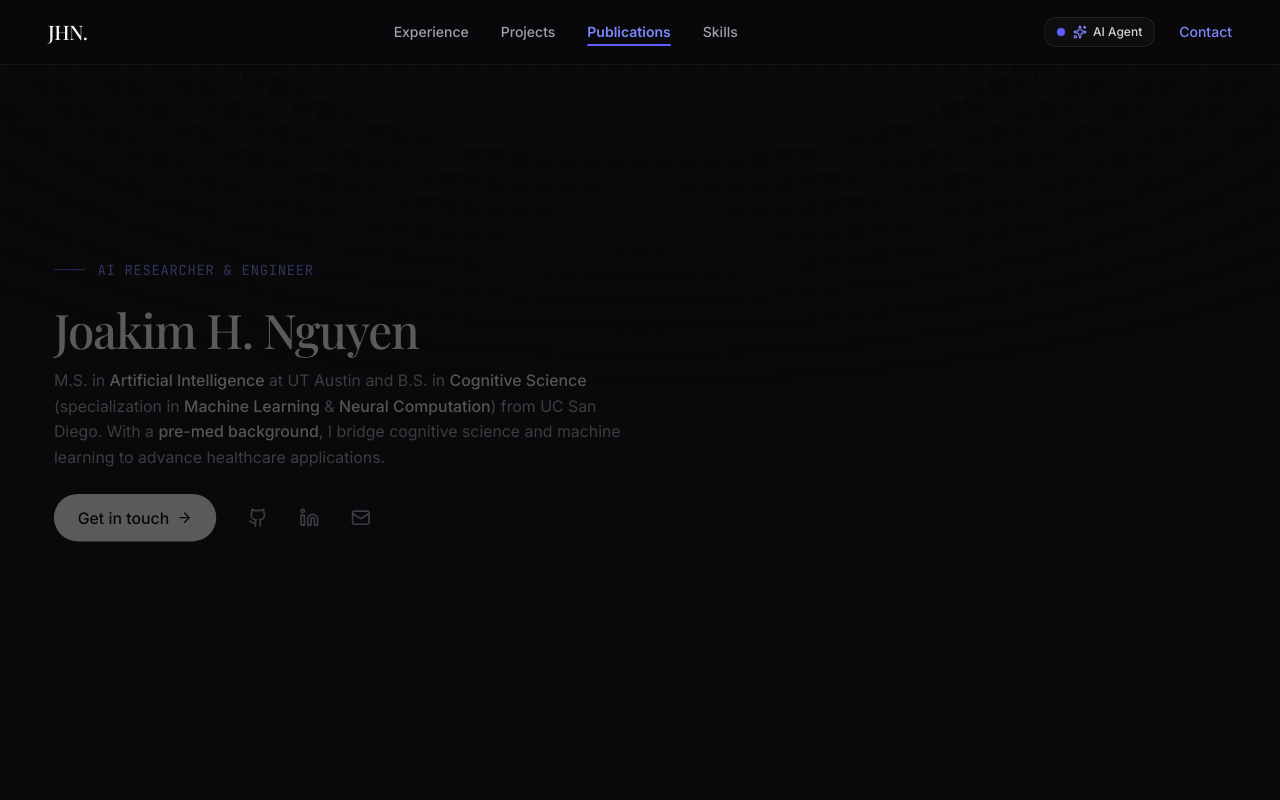
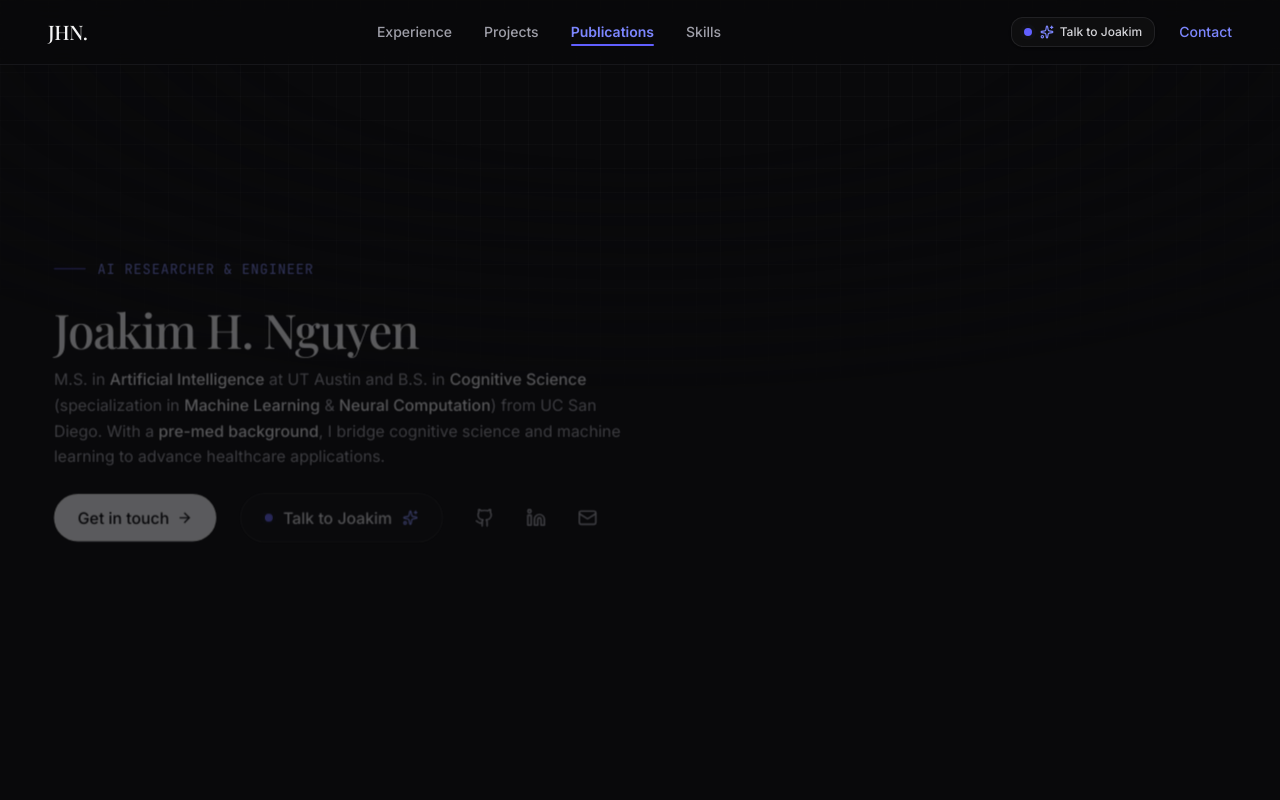
Before and after one commit to joakimawesome/joakimawesome.github.io, a Next.js app: page / in a window 1280 px wide. Shown: the top 800 px of the page. Built offline with nearby package versions, Linux system fonts and the light colour scheme; a web font is replaced by a local one.

Commit message:
Rename AI agent and add entry points across UI

```diff
--- a/app/page.tsx
+++ b/app/page.tsx
@@ -49,7 +49,7 @@ export default function Home() {
             <>
               <main className="max-w-7xl mx-auto px-6 md:px-12 flex flex-col gap-8">
                 <FocusSection id="hero" isActive={activeSection === 'hero'}>
-                  <Hero />
+                  <Hero onTalkToJoakim={() => handleToggleChatMode(true)} />
                 </FocusSection>
 
                 <FocusSection id="experience" isActive={activeSection === 'experience'}>
@@ -68,7 +68,7 @@ export default function Home() {
                   <Skills />
                 </FocusSection>
               </main>
-              <Footer />
+              <Footer onTalkToJoakim={() => handleToggleChatMode(true)} />
             </>
           )
         )}
--- a/components/footer.tsx
+++ b/components/footer.tsx
@@ -1,12 +1,29 @@
-import { Github, Linkedin, Mail } from 'lucide-react';
+import { Github, Linkedin, Mail, Sparkles } from 'lucide-react';
 
-export default function Footer() {
+interface FooterProps {
+  onTalkToJoakim?: () => void;
+}
+
+export default function Footer({ onTalkToJoakim }: FooterProps) {
   return (
     <footer id="contact" className="py-12 border-t border-zinc-800/50 mt-24">
       <div className="max-w-7xl mx-auto px-6 md:px-12 flex flex-col md:flex-row items-center justify-between gap-6">
         <div className="flex flex-col items-center md:items-start gap-2">
           <p className="font-serif text-xl font-medium text-zinc-100">Joakim H. Nguyen</p>
           <p className="text-sm text-zinc-500">AI Researcher & Engineer</p>
+          {onTalkToJoakim && (
+            <button
+              onClick={onTalkToJoakim}
+              className="mt-3 inline-flex items-center gap-1.5 bg-zinc-900/40 border border-zinc-800/80 hover:border-indigo-500/30 text-zinc-300 hover:text-zinc-100 px-4 py-2 rounded-full text-xs font-medium transition-all duration-300 hover:shadow-[0_0_15px_rgba(99,102,241,0.15)] group cursor-pointer"
+            >
+              <span className="relative flex h-1.5 w-1.5">
+                <span className="animate-ping absolute inline-flex h-full w-full rounded-full bg-indigo-400 opacity-75"></span>
+                <span className="relative inline-flex rounded-full h-1.5 w-1.5 bg-indigo-500"></span>
+              </span>
+              Talk to Joakim (AI)
+              <Sparkles className="w-3.5 h-3.5 text-indigo-400 group-hover:rotate-12 transition-transform" />
+            </button>
+          )}
         </div>
 
         <div className="flex items-center gap-6">
--- a/components/hero.tsx
+++ b/components/hero.tsx
@@ -1,9 +1,13 @@
 'use client';
 
 import { motion } from 'motion/react';
-import { Github, Linkedin, Mail, ArrowRight, ExternalLink } from 'lucide-react';
+import { Github, Linkedin, Mail, ArrowRight, ExternalLink, Sparkles } from 'lucide-react';
 
-export default function Hero() {
+interface HeroProps {
+  onTalkToJoakim?: () => void;
+}
+
+export default function Hero({ onTalkToJoakim }: HeroProps) {
   return (
     <section id="hero" className="min-h-[80vh] flex flex-col justify-center pt-20 pb-12">
       <motion.div
@@ -24,10 +28,24 @@ export default function Hero() {
           M.S. in <strong className="font-medium text-zinc-200">Artificial Intelligence</strong> at UT Austin and B.S. in <strong className="font-medium text-zinc-200">Cognitive Science</strong> (specialization in <strong className="font-medium text-zinc-200">Machine Learning</strong> &amp; <strong className="font-medium text-zinc-200">Neural Computation</strong>) from UC San Diego. With a <strong className="font-medium text-zinc-200">pre-med background</strong>, I bridge cognitive science and machine learning to advance healthcare applications.
         </p>
 
-        <div className="flex flex-wrap items-center gap-6">
+        <div className="flex flex-wrap items-center gap-4 sm:gap-6">
           <a href="#contact" className="inline-flex items-center gap-2 bg-zinc-100 text-zinc-950 px-6 py-3 rounded-full font-medium hover:bg-white transition-colors">
             Get in touch <ArrowRight className="w-4 h-4" />
           </a>
+
+          {onTalkToJoakim && (
+            <button
+              onClick={onTalkToJoakim}
+              className="inline-flex items-center gap-2.5 bg-zinc-900/40 border border-zinc-800/80 hover:border-indigo-500/30 text-zinc-300 hover:text-zinc-100 px-6 py-3 rounded-full font-medium transition-all duration-300 hover:shadow-[0_0_20px_rgba(99,102,241,0.15)] group cursor-pointer"
+            >
+              <span className="relative flex h-2 w-2">
+                <span className="animate-ping absolute inline-flex h-full w-full rounded-full bg-indigo-400 opacity-75"></span>
+                <span className="relative inline-flex rounded-full h-2 w-2 bg-indigo-500"></span>
+              </span>
+              Talk to Joakim
+              <Sparkles className="w-4 h-4 text-indigo-400 group-hover:rotate-12 transition-transform" />
+            </button>
+          )}
 
           <div className="flex items-center gap-4">
             <a href="https://github.com/joakimawesome" target="_blank" rel="noopener noreferrer" className="p-2 text-zinc-400 hover:text-zinc-100 transition-colors rounded-full hover:bg-zinc-800/50">
--- a/components/nav.tsx
+++ b/components/nav.tsx
@@ -2,6 +2,7 @@
 
 import React from 'react';
 import { motion } from 'motion/react';
+import { useRouter } from 'next/navigation';
 import { useActiveSection } from '@/hooks/useActiveSection';
 import { Sparkles, User } from 'lucide-react';
 
@@ -11,7 +12,17 @@ interface NavProps {
 }
 
 export default function Nav({ isChatMode = false, onToggleChatMode }: NavProps) {
+  const router = useRouter();
   const activeSection = useActiveSection(['hero', 'experience', 'projects', 'publications', 'skills', 'contact']);
+
+  const handleChatToggle = () => {
+    if (onToggleChatMode) {
+      onToggleChatMode(!isChatMode);
+    } else {
+      localStorage.setItem('portfolio-chat-mode', 'true');
+      router.push('/');
+    }
+  };
 
   const handleNavLinkClick = (e: React.MouseEvent<HTMLAnchorElement>, targetId: string) => {
     if (isChatMode && onToggleChatMode) {
@@ -91,9 +102,9 @@ export default function Nav({ isChatMode = false, onToggleChatMode }: NavProps)
 
         <div className="flex items-center gap-4 sm:gap-6">
           <button
-            onClick={() => onToggleChatMode?.(!isChatMode)}
+            onClick={handleChatToggle}
             className="flex items-center gap-1.5 px-3 py-1.5 rounded-xl text-xs font-medium border transition-all duration-300 shadow-sm hover:shadow-[0_0_15px_rgba(99,102,241,0.15)] focus:outline-none cursor-pointer select-none bg-zinc-900/40 hover:bg-zinc-800/80 border-zinc-800/80 hover:border-indigo-500/30 text-zinc-300"
-            aria-label="Toggle AI Agent mode"
+            aria-label="Talk to Joakim"
           >
             {isChatMode ? (
               <>
@@ -107,7 +118,7 @@ export default function Nav({ isChatMode = false, onToggleChatMode }: NavProps)
                   <span className="relative inline-flex rounded-full h-2 w-2 bg-indigo-500"></span>
                 </span>
                 <Sparkles className="w-3.5 h-3.5 text-indigo-400" />
-                <span>AI Agent</span>
+                <span>Talk to Joakim</span>
               </>
             )}
           </button>
```
